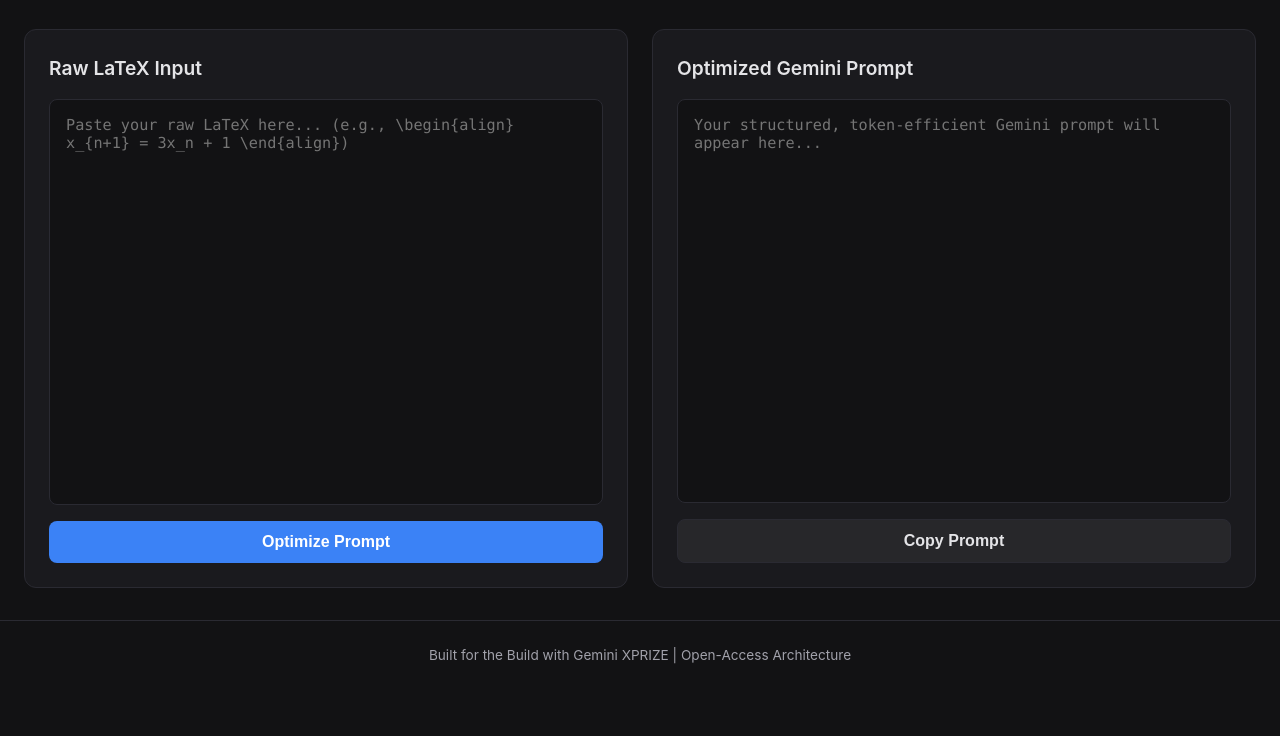
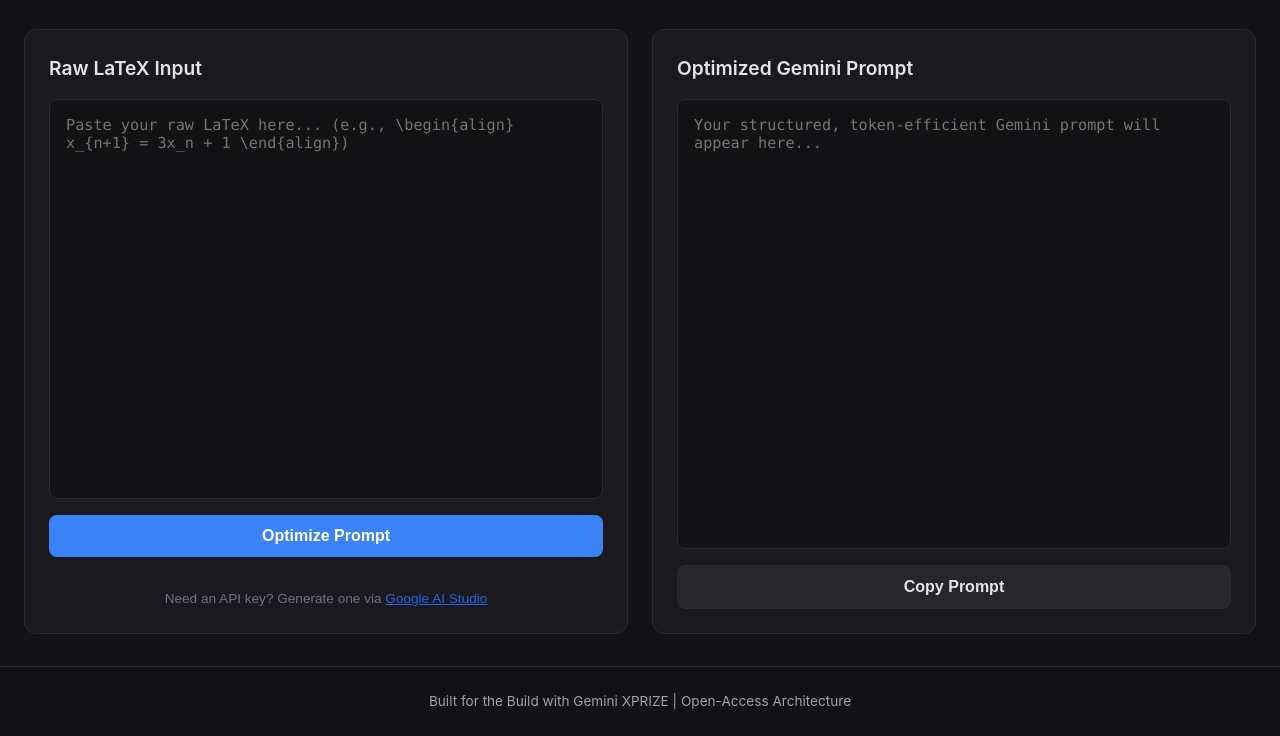
Before and after one commit to numberwonderman/Lazy-LaTex, a plain HTML site: page index.html in a window 1280 px wide. Shown: the part 111-847 px from the top of the page. Before the commit the page ends 800 px from the top, so only its background shows below. Drawn offline with Linux system fonts and the light colour scheme.

Commit message:
Add API key generation info to input panel
Added a section for API key generation information below the LaTeX input box.

```diff
--- a/index.html
+++ b/index.html
@@ -15,7 +15,6 @@
     </header>
 
     <main class="sandbox-container">
-        <!-- Left Column: Input Box -->
         <section class="panel input-panel">
             <h2>Raw LaTeX Input</h2>
             <textarea
@@ -23,9 +22,17 @@
                 placeholder="Paste your raw LaTeX here... (e.g., \begin{align} x_{n+1} = 3x_n + 1 \end{align})"
             ></textarea>
             <button id="compile-btn">Optimize Prompt</button>
+
+            <div style="margin-top: 12px; text-align: center;">
+                <small style="font-family: sans-serif; color: #6b7280; font-size: 0.85rem;">
+                    Need an API key? Generate one via
+                    <a href="https://aistudio.google.com/" target="_blank" rel="noopener noreferrer" style="color: #2563eb; text-decoration: underline; font-weight: 500;">
+                        Google AI Studio
+                    </a>
+                </small>
+            </div>
         </section>
 
-        <!-- Right Column: Output Box -->
         <section class="panel output-panel">
             <h2>Optimized Gemini Prompt</h2>
             <div class="output-wrapper">
```
